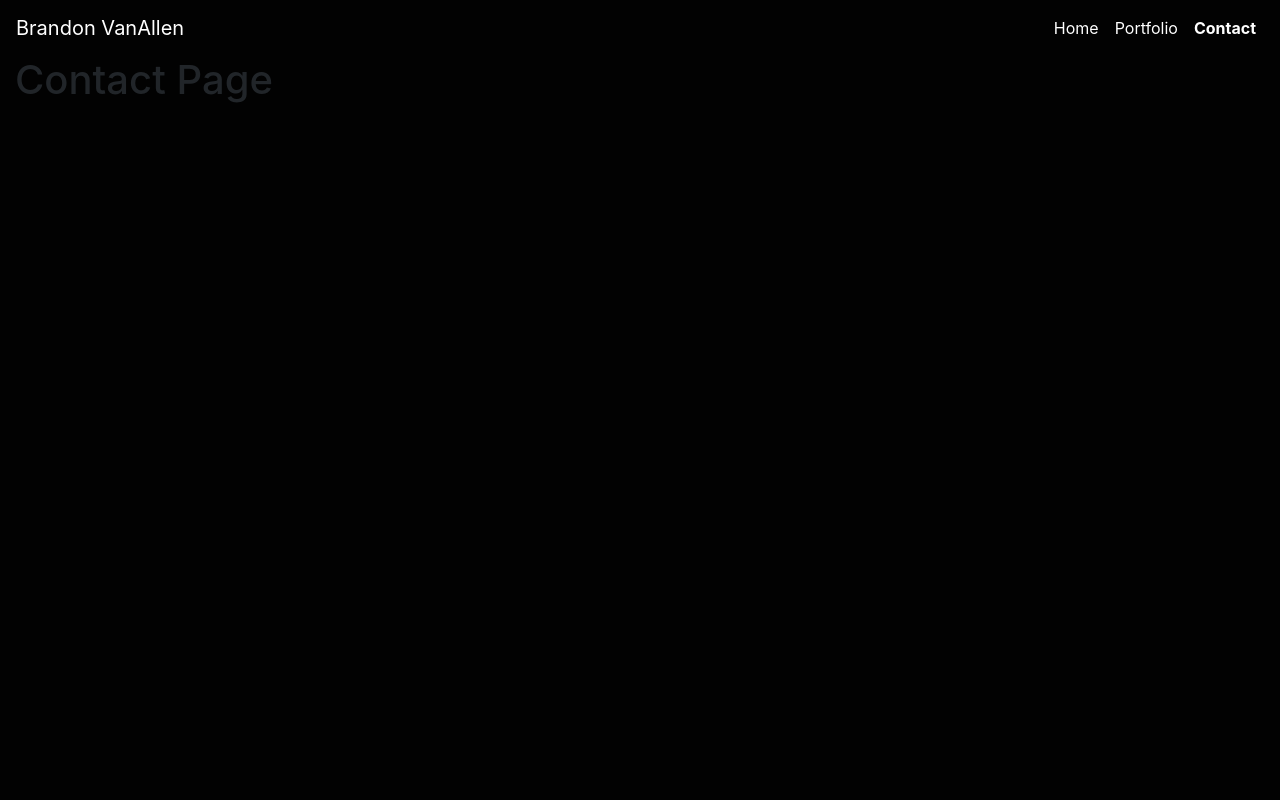
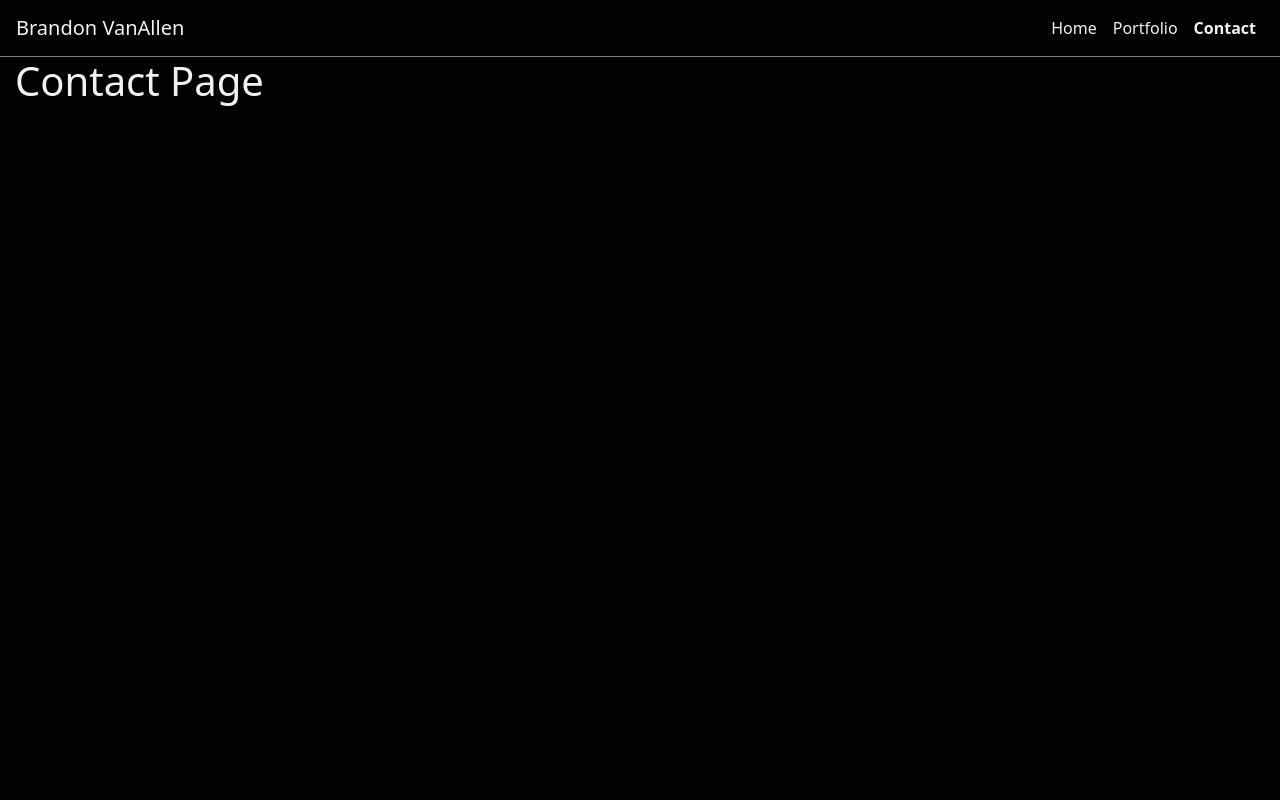
Before and after one commit to BrandonVA/BrandonVA.github.io, a React (Create React App) app: page /contact in a window 1280 px wide. Shown: the top 800 px of the page. Built offline with nearby package versions, Linux system fonts and the light colour scheme.

Commit message:
Appying base style and color changes.

```diff
--- a/src/App.css
+++ b/src/App.css
@@ -0,0 +1,15 @@
+body,
+h1,
+h3,
+h5,
+a {
+  font-family: "Noto Sans", sans-serif;
+}
+
+h1 {
+  /* font-size: 3rem; */
+  color: rgb(241, 241, 241);
+}
+h3 {
+  color: rgb(218, 218, 218);
+}
--- a/src/App.js
+++ b/src/App.js
@@ -7,6 +7,8 @@ import Container from "react-bootstrap/Container";
 import Home from "./pages/Home";
 import Portfolio from "./pages/Portfolio";
 import Contact from "./pages/Contact";
+
+import "./App.css";
 
 function App() {
   return (
--- a/src/components/Navbar/style.css
+++ b/src/components/Navbar/style.css
@@ -3,9 +3,13 @@
 }
 a.nav-link,
 .navbar-brand {
-  color: white;
+  color: rgb(241, 241, 241);
 }
 a.nav-link:hover,
 .navbar-brand:hover {
   color: grey;
 }
+
+.navbar {
+  border-bottom: solid 1px grey;
+}
--- a/src/index.css
+++ b/src/index.css
@@ -1,4 +1,4 @@
-body {
+/* body {
   margin: 0;
   font-family: -apple-system, BlinkMacSystemFont, "Segoe UI", "Roboto", "Oxygen",
     "Ubuntu", "Cantarell", "Fira Sans", "Droid Sans", "Helvetica Neue",
@@ -14,4 +14,4 @@ code {
 
 .headingFonts {
   font-family: "Arvo", serif;
-}
+} */
```
